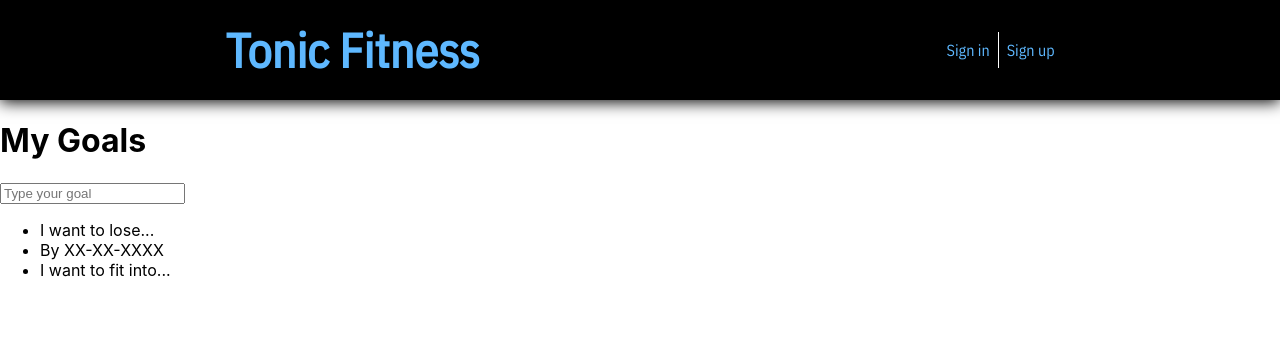
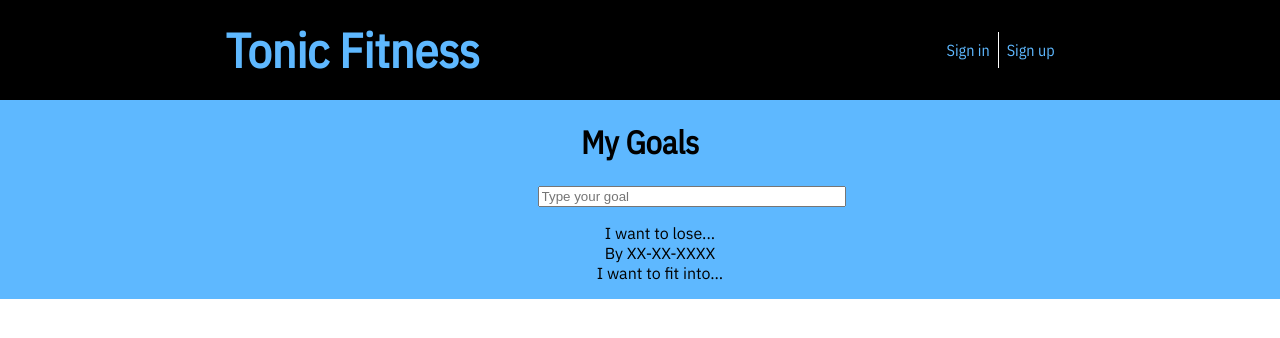
Before and after one commit to chingu-voyages/geckos-project-11, a React (Create React App) app in the folder tonic-fitness/: page /goals in a window 1280 px wide. Shown: the top 338 px of the page. Built offline with nearby package versions, Linux system fonts and the light colour scheme.

Commit message:
adding shared scss variables to goals.scss and centering items on Goals.js

```diff
--- a/tonic-fitness/src/Goals.js
+++ b/tonic-fitness/src/Goals.js
@@ -1,4 +1,5 @@
 import React, { Component } from 'react';
+import './Goals.scss';
 
 class Goals extends Component  {
   constructor(props) {
--- /dev/null
+++ b/tonic-fitness/src/Goals.scss
@@ -0,0 +1,28 @@
+// Variables
+$color-primary: #5eb8ff;
+$color-secondary: #0288d1;
+$color-dark : #005b9f;
+$font-main: 'IBM Plex Sans', sans-serif;
+$font-header: 'IBM Plex Sans Condensed', sans-serif;
+
+.goals {
+    background-color: $color-primary;
+    font-family: $font-main;
+    margin: 0 auto;
+    height: 100%;
+    width: 100%;
+}
+
+h1 {
+    font-family: $font-header;
+    text-align: center;
+}
+
+input {
+    margin-left: 42%;
+    width: 300px;
+}
+ul {
+    text-align: center;
+    list-style-type: none;
+}
```
